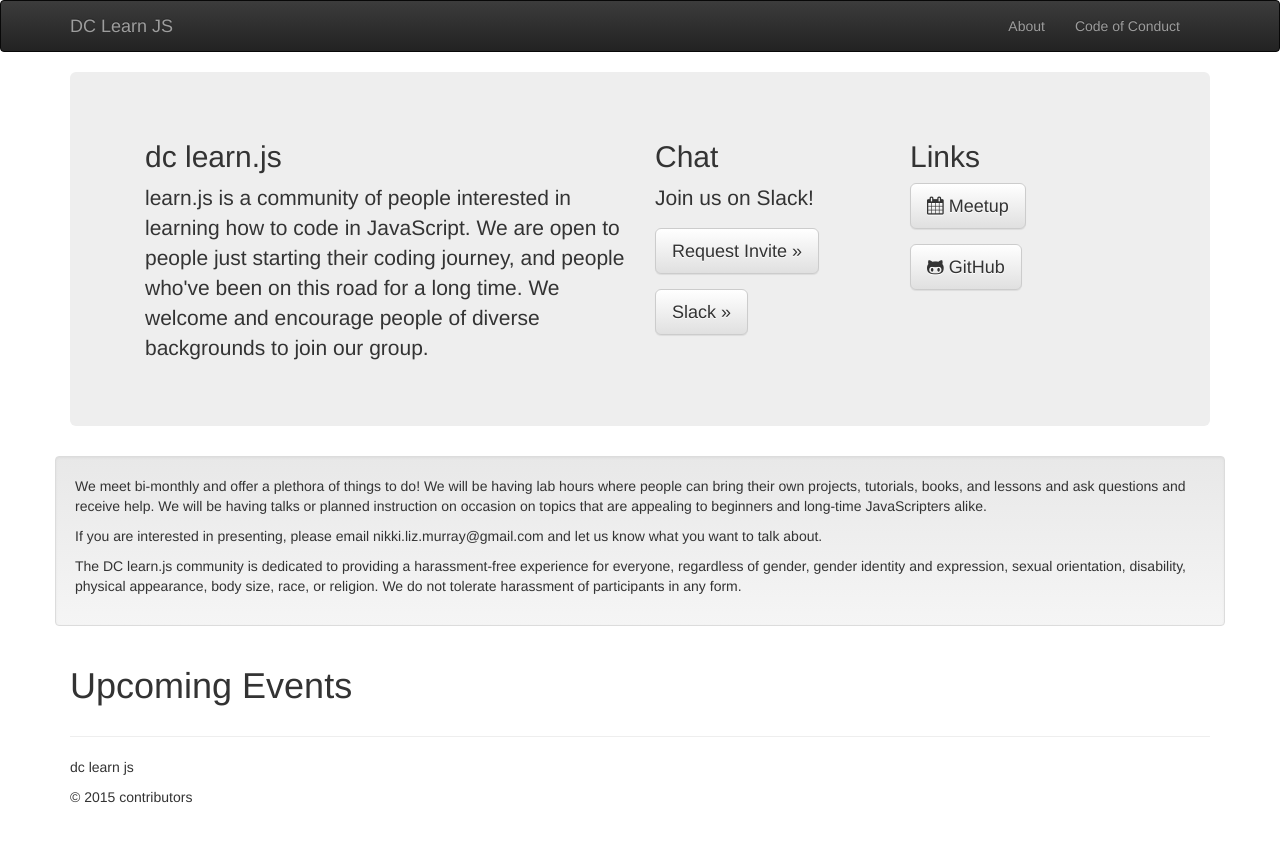
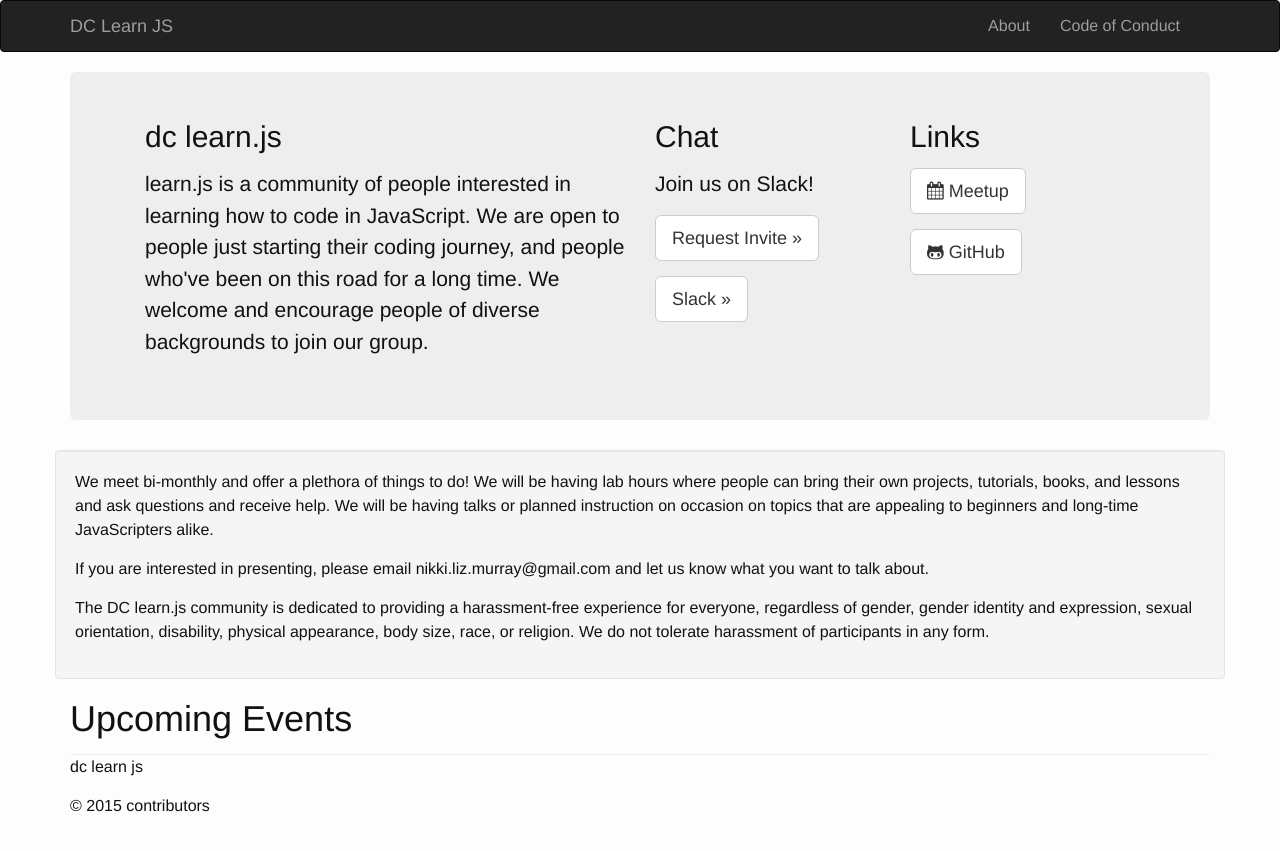
Before and after one commit to dclearnjs/dclearnjs.github.io, a Jekyll site: the page built from index.html, in a window 1280 px wide. Shown: the top 851 px of the page. Built offline with Jekyll 4.4.1, drawn with Linux system fonts in a browser that asks for light colours; nearby versions of some CDN libraries.

Commit message:
reorder css files to have proper priority / remove twitter bootstrap theme

```diff
--- a/_includes/head.html
+++ b/_includes/head.html
@@ -6,9 +6,6 @@
   <title>{% if page.title %}{{ page.title }}{% else %}{{ site.title }}{% endif %}</title>
   <meta name="description" content="{% if page.excerpt %}{{ page.excerpt | strip_html | strip_newlines | truncate: 160 }}{% else %}{{ site.description }}{% endif %}">
 
-  <link rel="stylesheet" href="{{ "/css/main.css" | prepend: site.baseurl }}">
-  <link rel="canonical" href="{{ page.url | replace:'index.html','' | prepend: site.baseurl | prepend: site.url }}">
-  <link rel="alternate" type="application/rss+xml" title="{{ site.title }}" href="{{ "/feed.xml" | prepend: site.baseurl | prepend: site.url }}" />
   <script src="https://ajax.googleapis.com/ajax/libs/jquery/2.1.3/jquery.min.js"></script>
   <script src="https://cdnjs.cloudflare.com/ajax/libs/mustache.js/2.1.2/mustache.js"></script>
 
@@ -16,10 +13,13 @@
   <link rel="stylesheet" href="https://maxcdn.bootstrapcdn.com/bootstrap/3.3.5/css/bootstrap.min.css">
 
   <!-- Optional theme -->
-  <link rel="stylesheet" href="https://maxcdn.bootstrapcdn.com/bootstrap/3.3.5/css/bootstrap-theme.min.css">
+  <!--<link rel="stylesheet" href="https://maxcdn.bootstrapcdn.com/bootstrap/3.3.5/css/bootstrap-theme.min.css">-->
 
   <!-- Latest compiled and minified JavaScript -->
   <script src="https://maxcdn.bootstrapcdn.com/bootstrap/3.3.5/js/bootstrap.min.js"></script>
 
   <link rel="stylesheet" href="//maxcdn.bootstrapcdn.com/font-awesome/4.3.0/css/font-awesome.min.css">
+  <link rel="stylesheet" href="{{ "/css/main.css" | prepend: site.baseurl }}">
+  <link rel="canonical" href="{{ page.url | replace:'index.html','' | prepend: site.baseurl | prepend: site.url }}">
+  <link rel="alternate" type="application/rss+xml" title="{{ site.title }}" href="{{ "/feed.xml" | prepend: site.baseurl | prepend: site.url }}" />
 </head>
```
